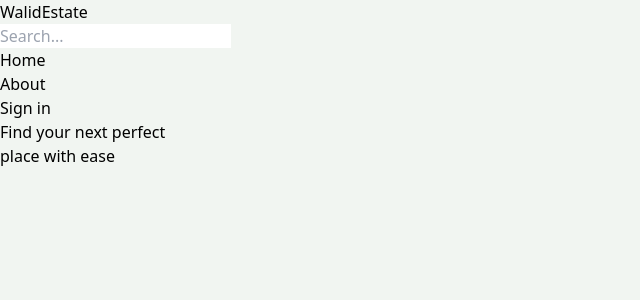
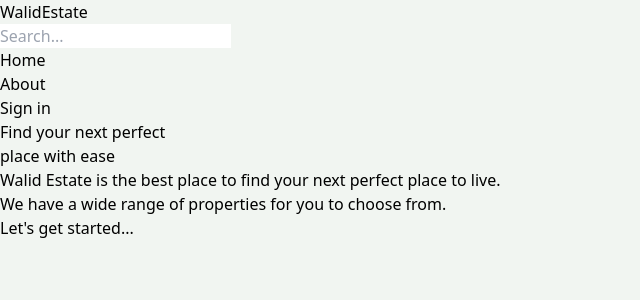
Before and after one commit to waleedd32/mern-realestate, a React (Vite) app in the folder client/: page / in a window 1280 px wide. Shown: the top 300 px of the page, without its empty margins (0-640 px from the left). Built offline with nearby package versions, Linux system fonts and the light colour scheme; no server answers.

Commit message:
Added property description and search link to Home component

```diff
--- a/client/src/pages/Home.jsx
+++ b/client/src/pages/Home.jsx
@@ -1,4 +1,5 @@
 import React from "react";
+import { Link } from "react-router-dom";
 
 function Home() {
   return (
@@ -11,6 +12,13 @@ function Home() {
           <br />
           place with ease
         </h1>
+        <div>
+          Walid Estate is the best place to find your next perfect place to
+          live.
+          <br />
+          We have a wide range of properties for you to choose from.
+        </div>
+        <Link to={"/search"}>Let's get started...</Link>
       </div>
 
       {/* swiper */}
```
